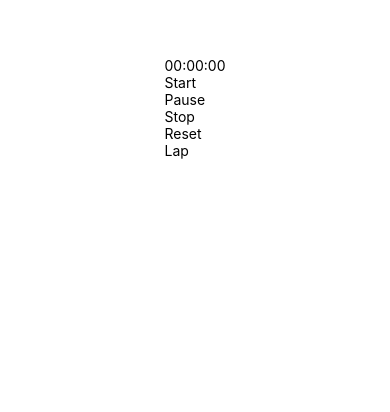
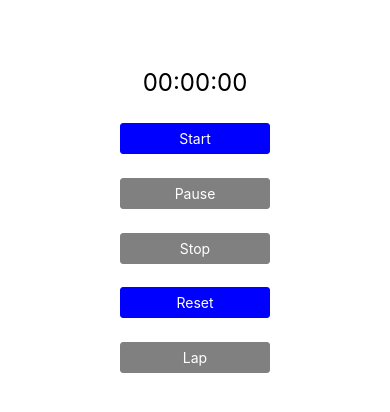
Before and after one commit to Shopify/eng-intern-assessment-react-native, a React Native app: screen / in a window 390 px wide. Shown: the part 314-726 px from the top of the page. Built offline with nearby package versions, Linux system fonts and the light colour scheme.

Commit message:
Added basic styles to the Stopwatch components and refactored the Stopwatch element tree to stop component shifting

```diff
--- a/src/ButtonGroup.tsx
+++ b/src/ButtonGroup.tsx
@@ -1,4 +1,4 @@
-import { View } from "react-native";
+import { View, StyleSheet } from "react-native";
 import StopWatchButton from "./StopWatchButton";
 
 
@@ -21,7 +21,7 @@ const ButtonGroup = ({
 }) => {
 
     return (
-        <View>
+        <View style={styles.container}>
             <StopWatchButton
                 disabled={isRecording}
                 onPress={onPressStart}
@@ -50,4 +50,12 @@ const ButtonGroup = ({
     )
 }
 
+const styles = StyleSheet.create({
+    container: {
+        marginTop: 25,
+        height: 250,
+        justifyContent: "space-between",
+    }
+})
+
 export default ButtonGroup;
--- a/src/Laps.tsx
+++ b/src/Laps.tsx
@@ -1,17 +1,31 @@
-import { View, Text } from "react-native";
+import { View, Text, StyleSheet } from "react-native";
 import { formatTimestamp } from "./utils";
 
-const LapList = ({ laps }: { laps: number[][] }) => {
+const LapList = ({ laps, visible }: { laps: number[][], visible: boolean }) => {
 
     const renderLap = (time: number[], index: number) => {
-        return <Text key={`lap-${index}`}>{formatTimestamp(time)}</Text>
+        return <Text style={styles.lap} key={`lap-${index}`}>{formatTimestamp(time)}</Text>
     }
 
     return (
-        <View testID="lap-list">
-            {laps.map(renderLap)}
+        <View style={styles.container} >
+            {visible &&
+                <View testID="lap-list">
+                    {laps.map(renderLap)}
+                </View>
+            }
         </View>
     )
 }
 
+const styles = StyleSheet.create({
+    container: {
+        justifyContent: "center",
+        width: 150,
+        marginBottom: 25,
+        height: 200 // assuming that only a few laps will be recorded
+    },
+    lap: { textAlign: "center" }
+})
+
 export default LapList;
--- a/src/StopWatch.tsx
+++ b/src/StopWatch.tsx
@@ -90,8 +90,8 @@ export default function StopWatch() {
 
   return (
     <View style={styles.container}>
-      {!!laps.length && <LapList laps={laps} />}
-      {isTimestampVisible && <Timestamp time={time} />}
+      <LapList laps={laps} visible={!!laps.length} />
+      <Timestamp time={time} visible={isTimestampVisible} />
       <ButtonGroup
         isInitial={isDefaultTimestamp}
         isRecording={isRecording}
--- a/src/StopWatchButton.tsx
+++ b/src/StopWatchButton.tsx
@@ -1,15 +1,35 @@
-import { Pressable, Text } from 'react-native';
+import { Pressable, Text, StyleSheet } from 'react-native';
 
 export default function StopWatchButton(
-  { text, onPress, disabled }:
+  {
+    disabled,
+    onPress,
+    text,
+  }:
     {
       disabled?: boolean,
       onPress: () => void
       text: string;
     }) {
+
+  const styles = StyleSheet.create({
+    container: {
+      alignItems: "center",
+      backgroundColor: disabled ? "grey" : "blue",
+      borderColor: disabled ? "grey" : "blue",
+      borderRadius: 3,
+      borderWidth: 1,
+      padding: 6,
+      width: 150
+    },
+    CTA: {
+      color: "white"
+    }
+  })
+
   return (
-    <Pressable disabled={disabled} onPress={onPress}>
-      <Text>{text}</Text>
+    <Pressable style={styles.container} disabled={disabled} onPress={onPress}>
+      <Text style={styles.CTA}>{text}</Text>
     </Pressable>
   );
 }
--- a/src/Timestamp.tsx
+++ b/src/Timestamp.tsx
@@ -1,10 +1,23 @@
-import { Text } from "react-native";
+import { Text, StyleSheet, View } from "react-native";
 import { formatTimestamp } from "./utils";
 
-const Timestamp = ({ time }: { time: number[] }) => {
+const Timestamp = ({ time, visible }: { time: number[], visible: boolean }) => {
     return (
-        <Text>{formatTimestamp(time)}</Text>
+        <View style={styles.container}>
+            {visible && <Text style={styles.timestamp}>{formatTimestamp(time)}</Text>}
+        </View>
     )
 }
 
+const styles = StyleSheet.create({
+    container: {
+        height: 30,
+        width: 150,
+    },
+    timestamp: {
+        fontSize: 24,
+        textAlign: "center"
+    }
+})
+
 export default Timestamp;
```
